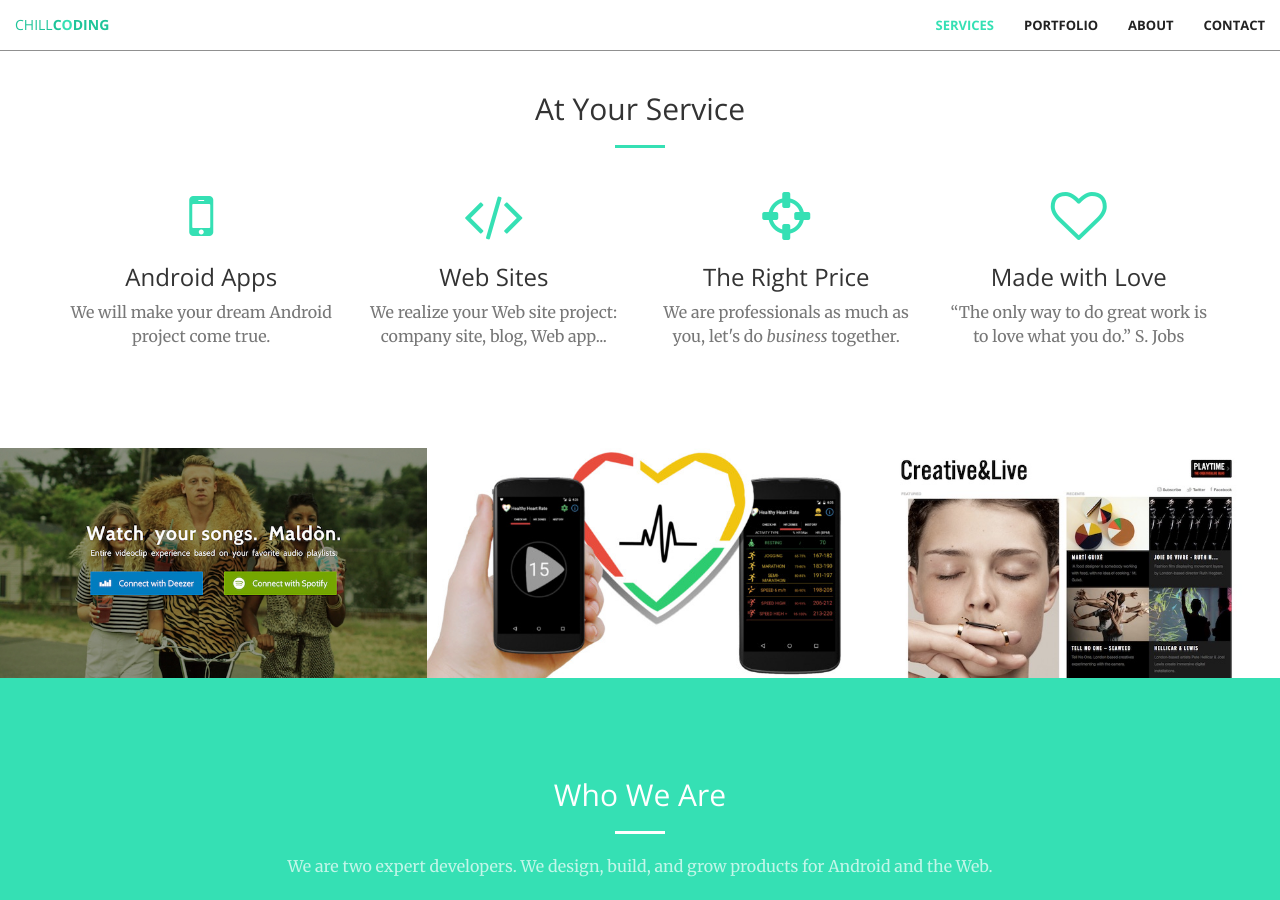
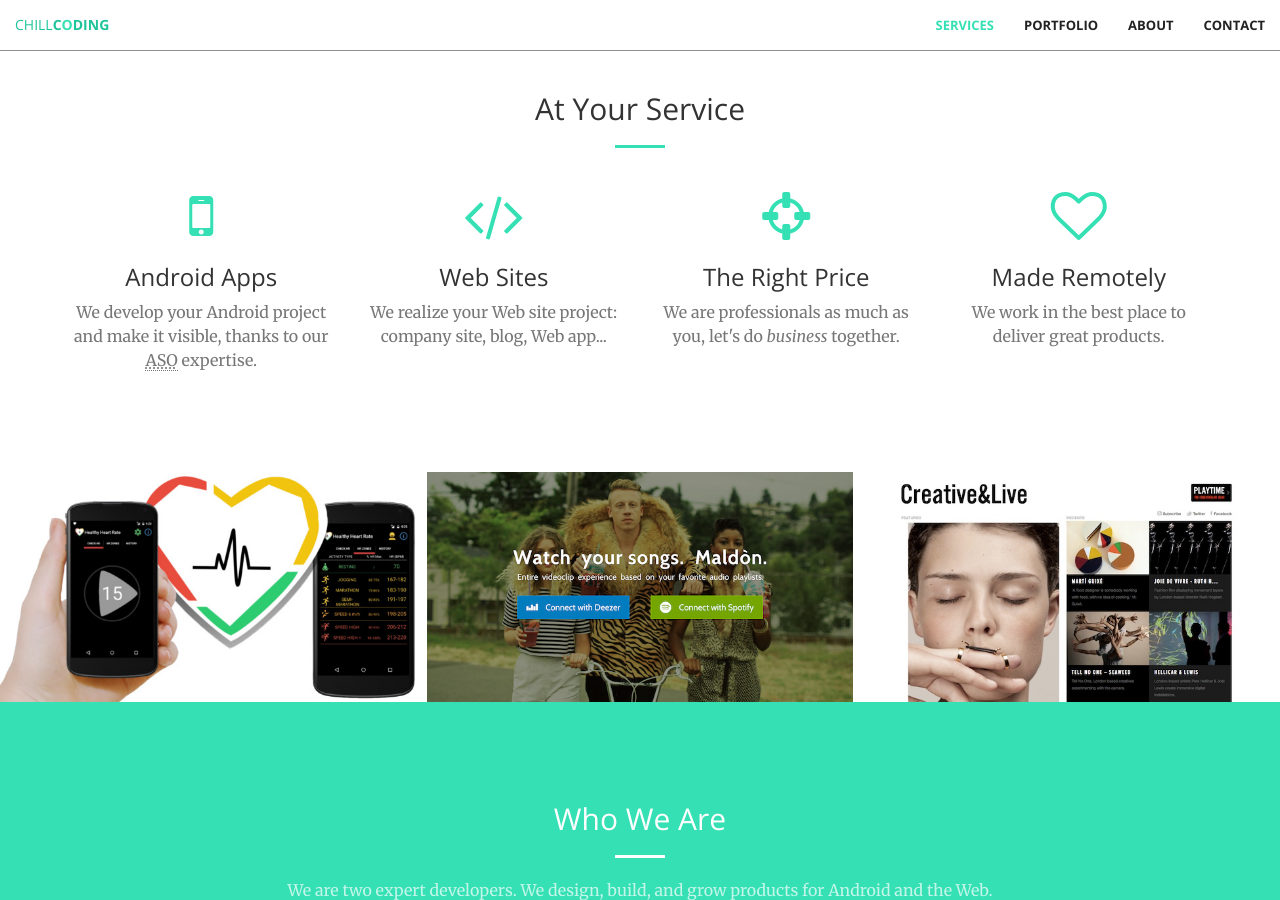
Before and after one commit to chillcoding-at-the-beach/chillcoding-at-the-beach-github.io, a Jekyll site: the page built from index.html, in a window 1280 px wide and 900 px high, scrolled down 908 px. Built offline with Jekyll 4.4.1, drawn with Linux system fonts in a browser that asks for light colours; nearby versions of some CDN libraries.

Commit message:
Change some services text and put Bachamada in first place

```diff
--- a/_includes/portfolio.html
+++ b/_includes/portfolio.html
@@ -1,6 +1,21 @@
 <section class="no-padding" id="portfolio">
   <div class="container-fluid">
       <div class="row no-gutter">
+      <div class="col-lg-4 col-sm-6">
+              <a href="/bachamada" class="portfolio-box" title="Bachamada – Healthy Heart Rate">
+                  <img src="img/portfolio/bachamada.jpg" class="img-responsive" alt="Bachamada – Healthy Heart Rate">
+                  <div class="portfolio-box-caption">
+                      <div class="portfolio-box-caption-content">
+                          <div class="project-category text-faded">
+                              Android
+                          </div>
+                          <div class="project-name">
+                              BaChamada
+                          </div>
+                      </div>
+                  </div>
+              </a>
+          </div>
           <div class="col-lg-4 col-sm-6">
               <a href="http://www.maldon.io" class="portfolio-box" title="Maldòn – Watch your songs">
                   <img src="img/portfolio/maldon.jpg" class="img-responsive" alt="Maldòn – Watch your songs">
@@ -11,21 +26,6 @@
                           </div>
                           <div class="project-name">
                               Maldòn
-                          </div>
-                      </div>
-                  </div>
-              </a>
-          </div>
-          <div class="col-lg-4 col-sm-6">
-              <a href="/bachamada" class="portfolio-box" title="Bachamada – Healthy Heart Rate">
-                  <img src="img/portfolio/bachamada.jpg" class="img-responsive" alt="Bachamada – Healthy Heart Rate">
-                  <div class="portfolio-box-caption">
-                      <div class="portfolio-box-caption-content">
-                          <div class="project-category text-faded">
-                              Android
-                          </div>
-                          <div class="project-name">
-                              BaChamada
                           </div>
                       </div>
                   </div>
--- a/_includes/services.html
+++ b/_includes/services.html
@@ -13,7 +13,7 @@
                 <div class="service-box">
                     <i class="fa fa-4x fa-mobile wow bounceIn text-primary"></i>
                     <h3>Android Apps</h3>
-                    <p class="text-muted">We will make your dream Android project come true.</p>
+                    <p class="text-muted">We develop your Android project and make it visible, thanks to our <abbr title="App Store Optimization">ASO</abbr> expertise.</p>
                 </div>
             </div>
             <div class="col-lg-3 col-md-6 text-center">
@@ -33,8 +33,8 @@
             <div class="col-lg-3 col-md-6 text-center">
               <div class="service-box">
                 <i class="fa fa-4x fa-heart-o wow bounceIn text-primary" data-wow-delay=".3s"></i>
-                <h3>Made with Love</h3>
-                <p class="text-muted">“The only way to do great work is to love what you do.” S. Jobs</p>
+                <h3>Made Remotely</h3>
+                <p class="text-muted">We work in the best place to deliver great products.</p>
               </div>
             </div>
         </div>
```
